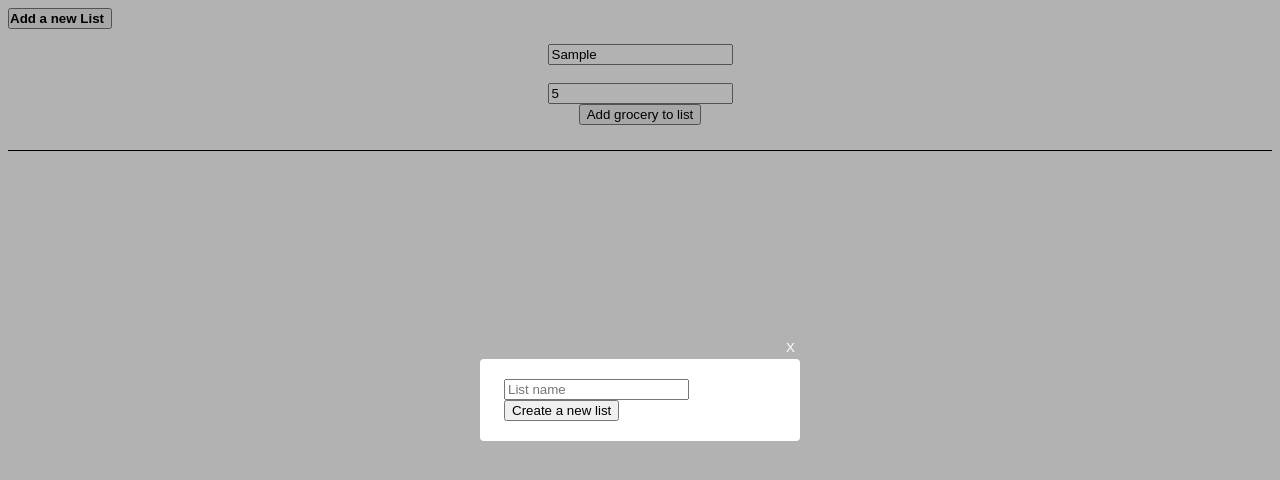
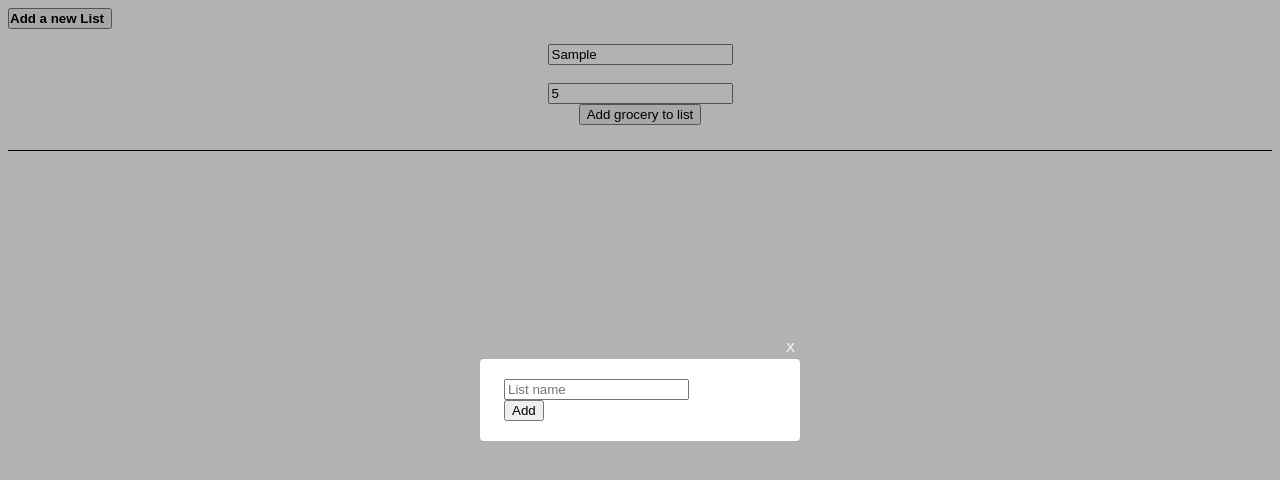
Before and after one commit to tkruteleff/react-shopping-app, a React (Create React App) app: page / in a window 1280 px wide. Both pictures are taken after typing "Sample", "5" into the empty fields and a click on the button "Add a new List". Shown: the top 480 px of the page. Built offline with nearby package versions, Linux system fonts and the light colour scheme.

Commit message:
Changed button label, added route to additem

```diff
--- a/src/App.js
+++ b/src/App.js
@@ -1,5 +1,6 @@
 import React from 'react';
 
+import AddItem from './Components/AddItem/AddItem'
 import ShoppingApp from './Containers/ShoppingApp/ShoppingApp';
 import { Route, Switch } from 'react-router-dom';
 
@@ -8,6 +9,7 @@ const App = () => {
   return (
     <div>
       <Switch>
+        <Route path="/additem" component={AddItem}/>
         <Route path="/" exact component={ShoppingApp} />
       </Switch>
     </div>
--- a/src/Components/AddList/AddList.js
+++ b/src/Components/AddList/AddList.js
@@ -37,7 +37,7 @@ const AddList = (props) => {
                 )}>
                 <form onSubmit={addListHandler}>
                     <input placeholder="List name" type="text" value={enteredListNameText} onChange={listNameChangedHandler}/><br/>
-                    <button type="submit">Create a new list</button>
+                    <button type="submit">Add</button>
                 </form>
             </Modal>
         </div>
```
